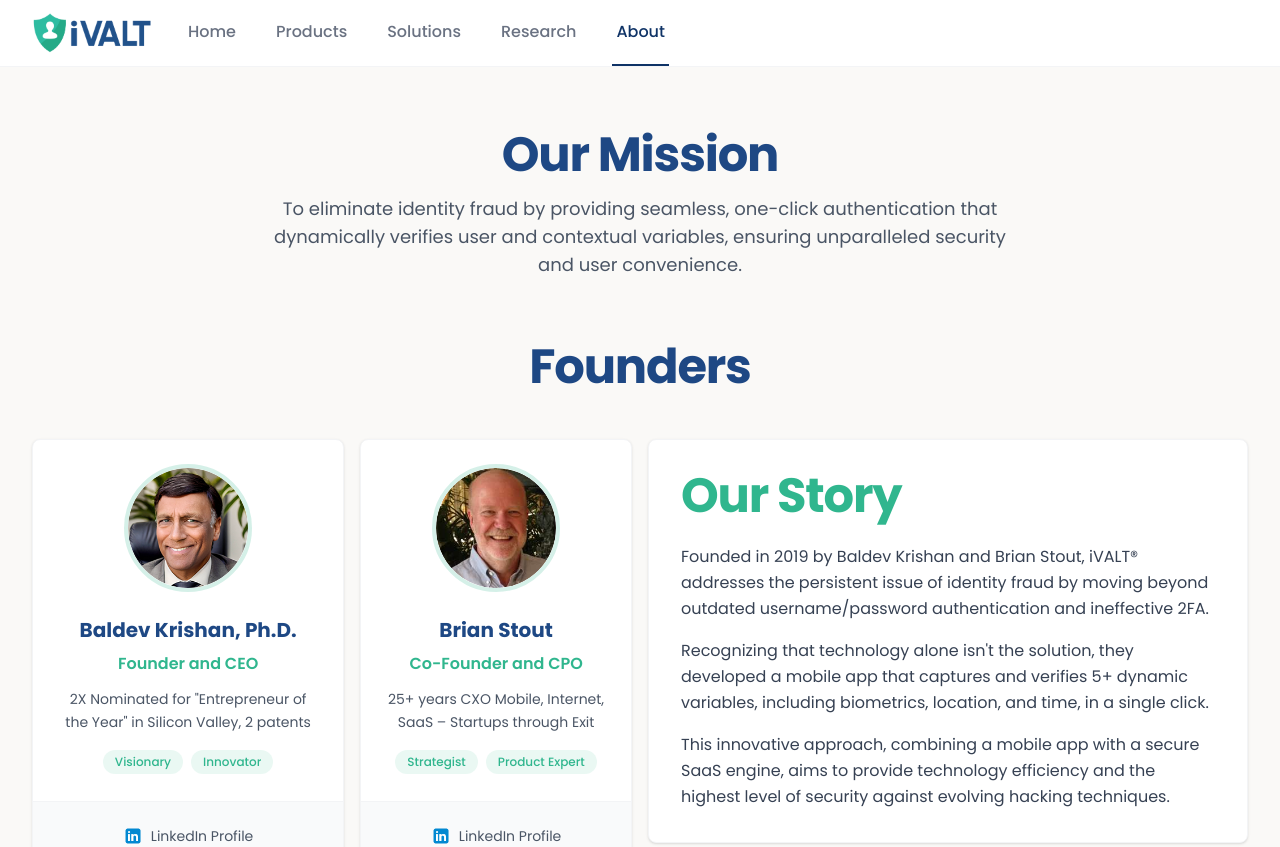
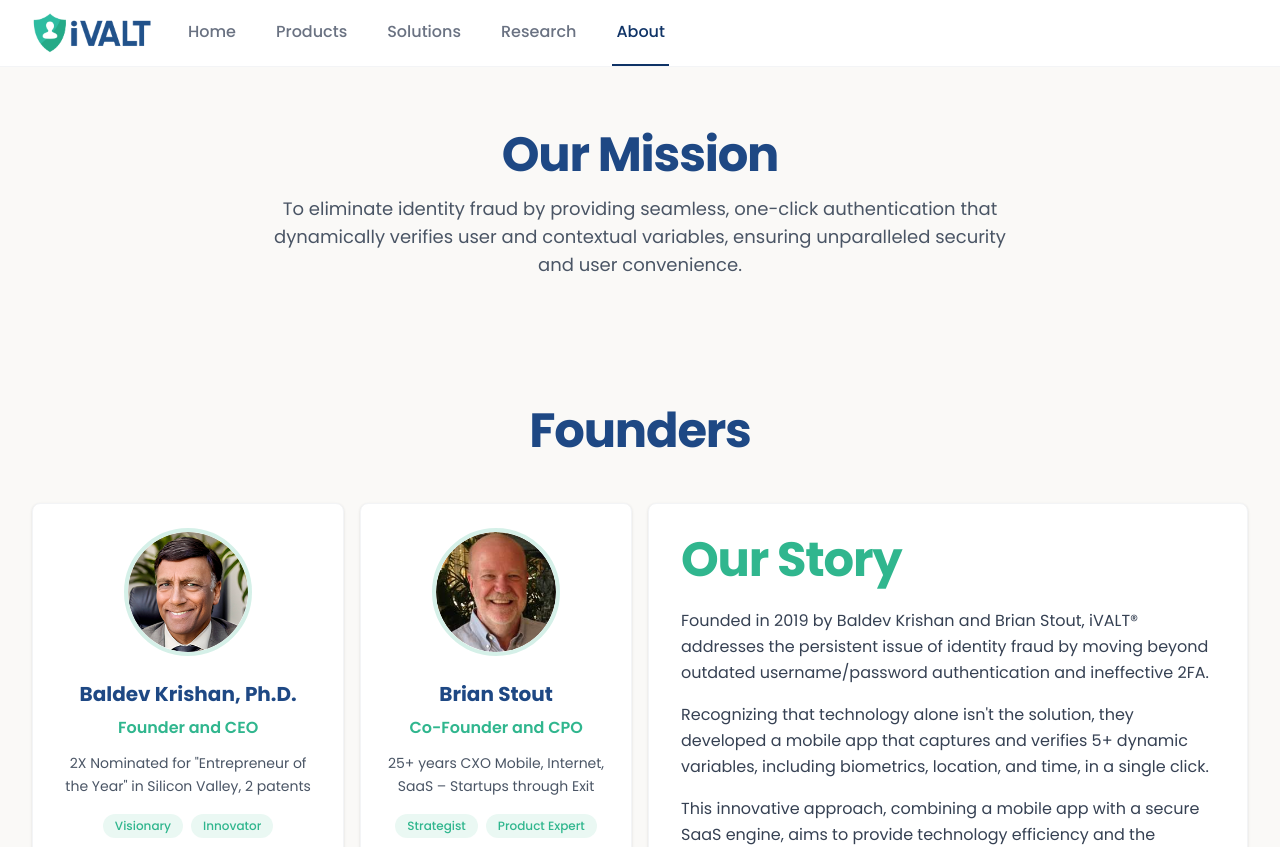
Before and after one commit to jaskaran-online/ivalt-landing.com, a Next.js app: page /about in a window 1280 px wide. Shown: the top 847 px of the page. Built offline with nearby package versions, Linux system fonts and the light colour scheme.

Commit message:
fix: adjust padding in About page layout
- Added vertical padding to the main content container for improved spacing.
- Ensured consistent layout structure by properly closing the Container component.
- Maintained overall design integrity while enhancing user experience.

```diff
--- a/src/app/about/page.tsx
+++ b/src/app/about/page.tsx
@@ -99,7 +99,7 @@
           description="To eliminate identity fraud by providing seamless, one-click authentication that dynamically verifies user and contextual variables, ensuring unparalleled security and user convenience."
         />
 
-        <div className="max-w-7xl mx-auto mt-16">
+        <div className="max-w-7xl mx-auto mt-16 py-16">
           {/* Founders Section Title */}
           <div className="text-center mb-12">
             <Heading2 color="navy-primary" className="text-3xl mb-4">
@@ -144,10 +144,10 @@
             </div>
           </div>
         </div>
+      {/* Intellectual Property Section */}
+      <IntellectualProperty />
       </Container>
 
-      {/* Intellectual Property Section */}
-      <IntellectualProperty />
     </>
   );
 }
```
